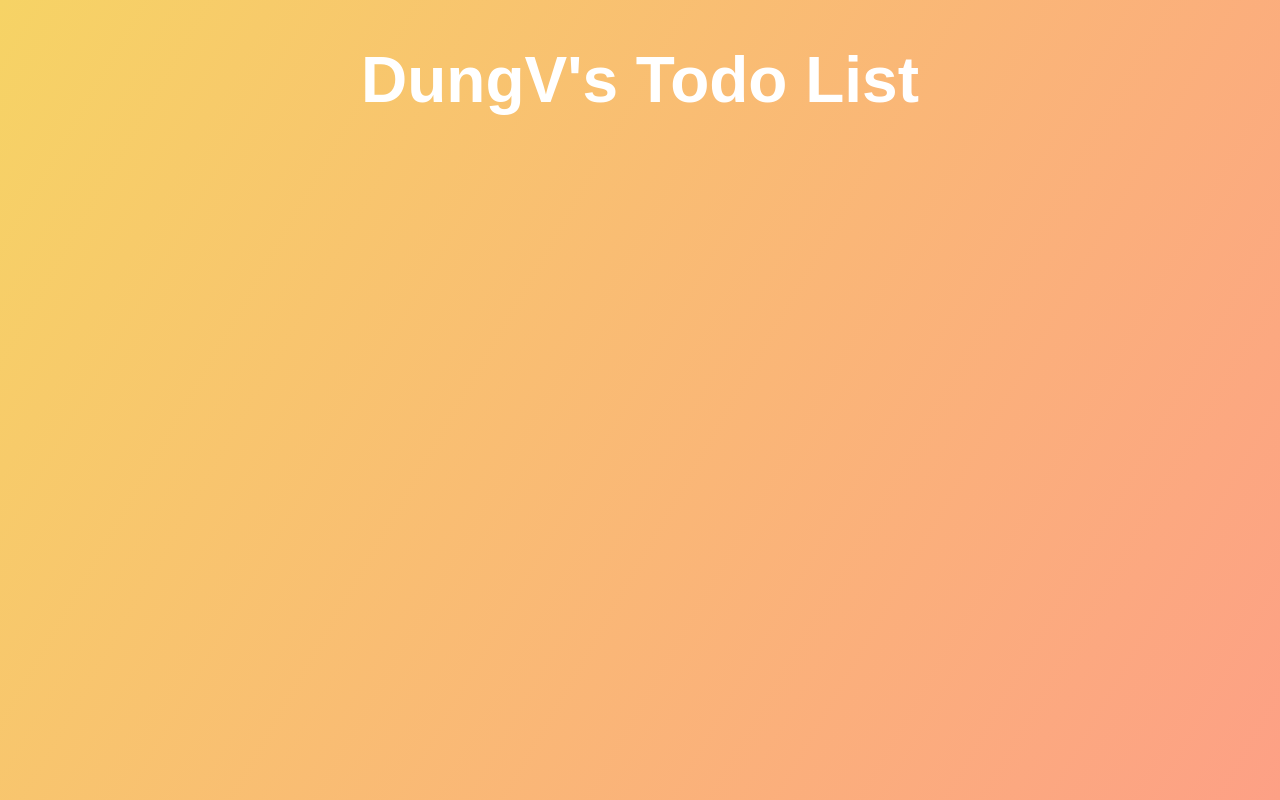
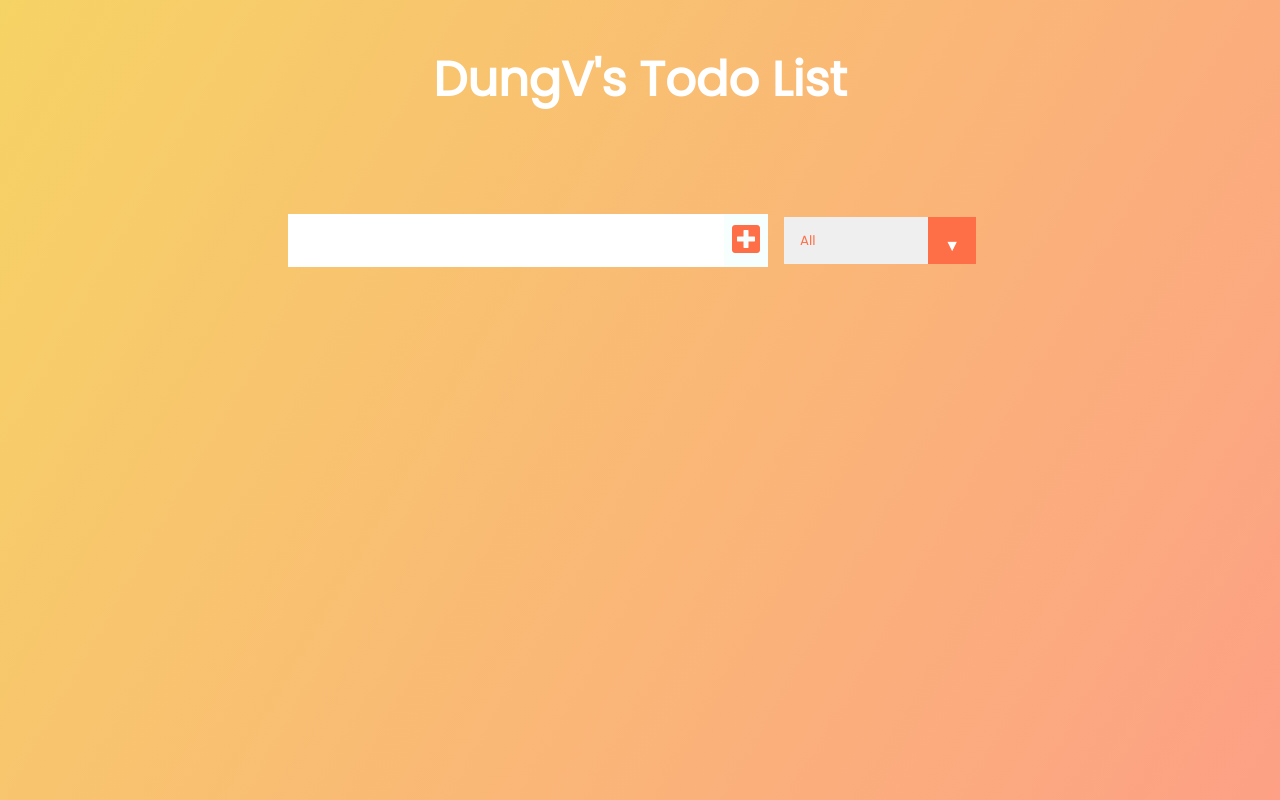
Before and after one commit to dung-vuong/Todo_List_App, a React (Create React App) app: page / in a window 1280 px wide. Built offline with nearby package versions, Linux system fonts and the light colour scheme.

Commit message:
passing parameter

```diff
--- a/public/index.html
+++ b/public/index.html
@@ -8,6 +8,16 @@
     <meta
       name="description"
       content="Web site created using create-react-app"
+    />
+    <link
+    href="https://fonts.googleapis.com/css?family=Poppins&display=swap"
+    rel="stylesheet"
+    />
+    <link
+      rel="stylesheet"
+      href="https://cdnjs.cloudflare.com/ajax/libs/font-awesome/5.12.1/css/all.min.css"
+      integrity="sha256-mmgLkCYLUQbXn0B1SRqzHar6dCnv9oZFPEC1g1cwlkk="
+      crossorigin="anonymous"
     />
     <link rel="apple-touch-icon" href="%PUBLIC_URL%/logo192.png" />
     <!--
--- a/src/App.css
+++ b/src/App.css
@@ -10,7 +10,7 @@
     min-height: 100vh;
   }
   header {
-    font-size: 2rem;
+    font-size: 1.5em;
   }
 
   header,
--- a/src/App.js
+++ b/src/App.js
@@ -1,11 +1,18 @@
+import React, {useState} from "react";
 import './App.css';
+import Form from "./components/Form";
+import TodoList from "./components/TodoList";
 
 function App() {
+  const [inputText, setInputText] = useState("");
+  const [todos, setTodos] = useState([]);
   return (
     <div className="App">
       <header>
         <h1>DungV's Todo List</h1>
       </header>
+      <Form inputText={inputText} todos={todos} setTodos={setTodos} setInputText={setInputText}/>
+      <TodoList/>
     </div>
   );
 }
--- a/src/components/Form.js
+++ b/src/components/Form.js
@@ -1,14 +1,25 @@
 import React from "react";
 
-const Form = () => {
+const Form = ({setInputText, todos, setTodos, inputText}) => {
+    const inputTextHandler = (e) => {
+        console.log(e.target.value)
+        setInputText(e.target.value)
+    }
+    const submitTodoHandler = (e) => {
+        e.preventDefault()
+        setTodos([
+            ...todos,
+            {text: inputText, completed: false, id: Math.random() * 1000}
+        ])
+    }
     return(
         <form>
-            <input type="text" class="todo-input" />
-            <button class="todo-button" type="submit">
-                <i class="fas fa-plus-square"></i>
+            <input onChange={inputTextHandler} type="text" className="todo-input" />
+            <button onClick={submitTodoHandler} className="todo-button" type="submit">
+                <i className="fas fa-plus-square"></i>
             </button>
-            <div class="select">
-                <select name="todos" class="filter-todo">
+            <div className="select">
+                <select name="todos" className="filter-todo">
                     <option value="all">All</option>
                     <option value="completed">Completed</option>
                     <option value="uncompleted">Uncompleted</option>
@@ -17,3 +28,5 @@ const Form = () => {
         </form>
     );
 }
+
+export default Form
--- a/src/components/TodoList.js
+++ b/src/components/TodoList.js
@@ -0,0 +1,11 @@
+import React from "react";
+
+const TodoList = () => {
+    return(
+        <div className="todo-container">
+            <ul className="todo-list"></ul>
+        </div>
+    )
+}
+
+export default TodoList
```
